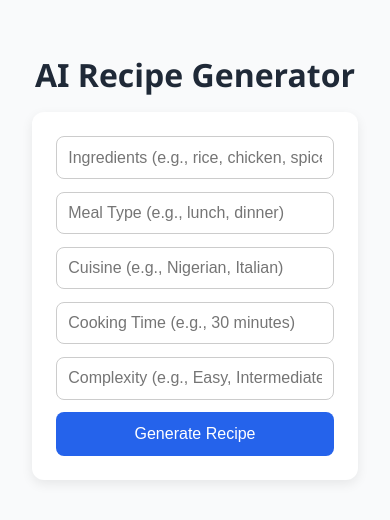
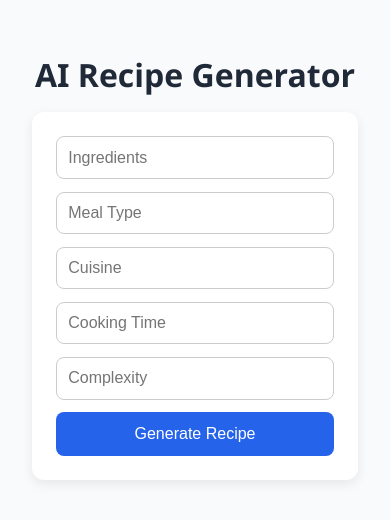
Before and after one commit to Enenche23/Recipe_Gen, a React (Create React App) app in the folder client/: page / in a window 390 px wide. Shown: the top 520 px of the page. Built offline with nearby package versions, Linux system fonts and the light colour scheme.

Commit message:
trying to perfect pdf and vercel on iphone

```diff
--- a/client/src/App.js
+++ b/client/src/App.js
@@ -1,7 +1,7 @@
 import React, { useState } from 'react';
 import './App.css';
 import { marked } from 'marked';
-import jsPDF from 'jspdf';
+import html2pdf from 'html2pdf.js';
 
 function App() {
   const [ingredients, setIngredients] = useState('');
@@ -18,20 +18,12 @@ function App() {
     setRecipe('');
     setLoading(true);
     try {
-      const query = new URLSearchParams({
-        ingredients,
-        mealType,
-        cuisine,
-        cookingTime,
-        complexity
-      }).toString();
-
+      const query = new URLSearchParams({ ingredients, mealType, cuisine, cookingTime, complexity }).toString();
       const url = `https://recipe-backend-47av.onrender.com/recipeStream?${query}`;
       console.log('Connecting to:', url);
 
       const eventSource = new EventSource(url);
       let accumulated = '';
-
       eventSource.onmessage = (e) => {
         const data = JSON.parse(e.data);
         if (data.action === 'chunk') {
@@ -42,7 +34,6 @@ function App() {
           setLoading(false);
         }
       };
-
       eventSource.onerror = (err) => {
         console.error('EventSource failed:', err);
         eventSource.close();
@@ -55,30 +46,23 @@ function App() {
   };
 
   const handleClear = () => setRecipe('');
-
   const handleCopy = () => {
     navigator.clipboard.writeText(recipe);
     setCopied(true);
-    setTimeout(() => setCopied(false), 1500);
+    setTimeout(() => setCopied(false), 2000);
   };
 
   const handleSave = () => {
-    const doc = new jsPDF('p', 'pt', 'a4');
     const element = document.createElement('div');
-    element.innerHTML = formatRecipe(recipe); // formatted HTML
-
-    document.body.appendChild(element); // temporarily add to DOM
-
-    doc.html(element, {
-      callback: function (doc) {
-        doc.save('recipe.pdf');
-        document.body.removeChild(element); // cleanup
-      },
-      x: 10,
-      y: 10,
-      html2canvas: { scale: 0.57 },
-      autoPaging: 'text'
-    });
+    element.innerHTML = formatRecipe(recipe);
+    const opt = {
+      margin:       [0.5, 0.5, 0.5, 0.5],
+      filename:     'recipe.pdf',
+      image:        { type: 'jpeg', quality: 0.98 },
+      html2canvas:  { scale: 2 },
+      jsPDF:        { unit: 'in', format: 'a4', orientation: 'portrait' }
+    };
+    html2pdf().set(opt).from(element).save();
   };
 
   const formatRecipe = (text) => {
@@ -95,41 +79,11 @@ function App() {
       <h1 className="app-title">AI Recipe Generator</h1>
       <div className="form-card">
         <form className="recipe-form" onSubmit={handleSubmit}>
-          <input
-            type="text"
-            placeholder="Ingredients (e.g., rice, chicken, spices)"
-            value={ingredients}
-            onChange={(e) => setIngredients(e.target.value)}
-            required
-          />
-          <input
-            type="text"
-            placeholder="Meal Type (e.g., lunch, dinner)"
-            value={mealType}
-            onChange={(e) => setMealType(e.target.value)}
-            required
-          />
-          <input
-            type="text"
-            placeholder="Cuisine (e.g., Nigerian, Italian)"
-            value={cuisine}
-            onChange={(e) => setCuisine(e.target.value)}
-            required
-          />
-          <input
-            type="text"
-            placeholder="Cooking Time (e.g., 30 minutes)"
-            value={cookingTime}
-            onChange={(e) => setCookingTime(e.target.value)}
-            required
-          />
-          <input
-            type="text"
-            placeholder="Complexity (e.g., Easy, Intermediate)"
-            value={complexity}
-            onChange={(e) => setComplexity(e.target.value)}
-            required
-          />
+          <input type="text" placeholder="Ingredients" value={ingredients} onChange={(e) => setIngredients(e.target.value)} required />
+          <input type="text" placeholder="Meal Type" value={mealType} onChange={(e) => setMealType(e.target.value)} required />
+          <input type="text" placeholder="Cuisine" value={cuisine} onChange={(e) => setCuisine(e.target.value)} required />
+          <input type="text" placeholder="Cooking Time" value={cookingTime} onChange={(e) => setCookingTime(e.target.value)} required />
+          <input type="text" placeholder="Complexity" value={complexity} onChange={(e) => setComplexity(e.target.value)} required />
           <button className="generate-btn" type="submit" disabled={loading}>
             {loading ? 'Generating...' : 'Generate Recipe'}
           </button>
@@ -141,9 +95,7 @@ function App() {
           <div className="recipe-text" dangerouslySetInnerHTML={{ __html: formatRecipe(recipe) }}></div>
           <div className="recipe-actions">
             <button className="action-btn" onClick={handleClear}>Clear</button>
-            <button className="action-btn" onClick={handleCopy}>
-              {copied ? 'Copied!' : 'Copy'}
-            </button>
+            <button className="action-btn" onClick={handleCopy}>{copied ? 'Copied!' : 'Copy'}</button>
             <button className="action-btn" onClick={handleSave}>Save as PDF</button>
           </div>
         </div>
```
